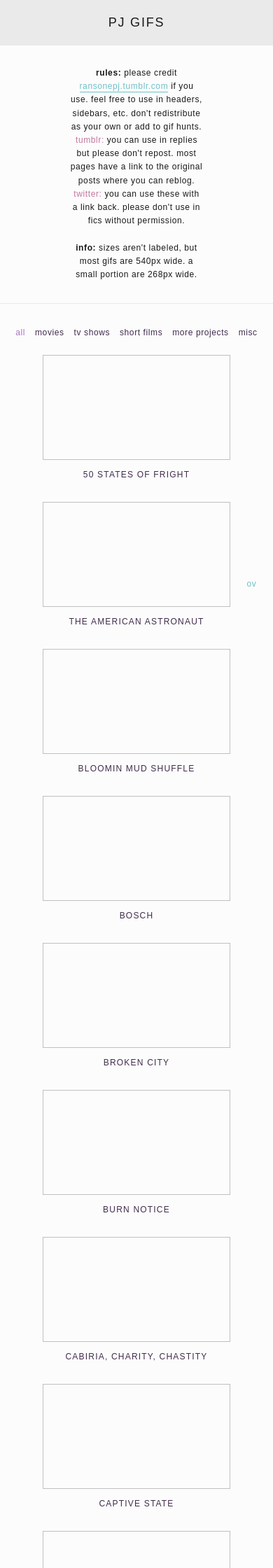
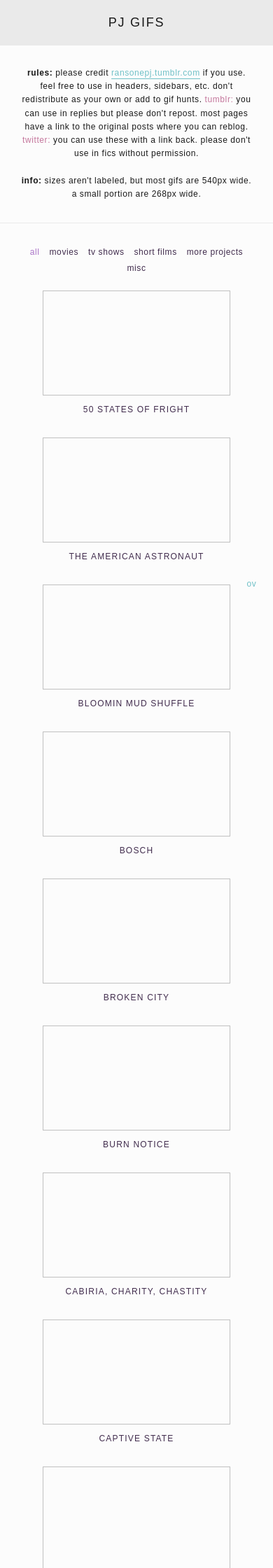
Before and after one commit to pjcontent/pjcontent.github.io, a Jekyll site: the page index.html, which Jekyll copies as it is, in a window 390 px wide. Shown: the top 2240 px of the page at 70% size. Built offline with Jekyll 4.4.1, drawn with Linux system fonts in a browser that asks for light colours; nearby versions of some CDN libraries; a script that is not in the unit is left out.

Commit message:
Fix for mobile

```diff
--- a/_layouts/default.html
+++ b/_layouts/default.html
@@ -8,6 +8,7 @@
   ---- /// ------------------------------------>
 
   <title> PJ Gifs </title> <!-- DON'T FORGET TO ADD TITLE FOR THE TAB HERE -->
+  <meta name="viewport" content="width=device-width, initial-scale=1">
   <script type="text/javascript" src="https://cdn.jsdelivr.net/npm/lozad/dist/lozad.min.js"></script>
 
   <link rel="stylesheet" href="/assets/css/styles.css">
--- a/assets/css/indexstyles.css
+++ b/assets/css/indexstyles.css
@@ -41,7 +41,7 @@
 	color: #191919;
 }
 
-fc,
+.title,
 .filter a {
 	color: #412c4d;
 	margin: 5px;
@@ -90,7 +90,7 @@
   filter: brightness(1.3) grayscale(0.1);
 }
 
-c {
+.c {
 	color: #c4769c;
 }
 
@@ -104,7 +104,7 @@
 	padding-bottom: 1px;
 }
 
-mtitle {
+.mtitle {
 	display: inline-block;
 	margin: 0 auto;
 	padding: 25px 0;
@@ -117,7 +117,7 @@
 	line-height: 15px;
 }
 
-msutitle {
+.msutitle {
 	display: inline-block;
 	width: 100%;
 	padding: 30px 0px 31px 0px;
@@ -132,12 +132,18 @@
 	margin-right: 100px;
 }
 
+@media screen and (max-width: 600px) {
+  .mst {
+	margin-left: 30px;
+	margin-right: 30px;
+  }
+}
+
 fltr {
 	display: block;
 	margin-bottom: 6px;
 	text-transform: uppercase;
 	letter-spacing: 1px;
-	font-weight: 700;
 }
 
 li {
@@ -160,7 +166,7 @@
 	margin: 0 10px 40px 10px;
 }
 
-fc {
+.title {
 	display: inline-block;
 	width: 268px;
 	margin: 2px 0 1px 0;
--- a/index.html
+++ b/index.html
@@ -10,8 +10,8 @@
   # isotope combination filtering by magnusthemes
   -------------------------------------------->
 
-  <title>PJ Gifs</title> <!-- change the {Title} if you want another tab title -->
-
+  <title>PJ Gifs</title>
+  <meta name="viewport" content="width=device-width, initial-scale=1">
   <link rel="shortcut icon" href="faveicon.ico">
   <script src="https://ajax.googleapis.com/ajax/libs/jquery/1.8.3/jquery.min.js"></script>
   <script src="https://unpkg.com/isotope-layout@3/dist/isotope.pkgd.min.js"></script>
@@ -56,24 +56,24 @@
   <link rel="shortcut icon" href="/assets/images/favicon.ico"/>
 </head>
 <body>
-<mtitle>
+<div class="mtitle">
   PJ Gifs
-</mtitle>
+</div>
 
-<msutitle>
+<div class="msutitle">
   <div class="mst">
     <b>rules:</b> please credit <u><a href="https://ransonepj.tumblr.com">ransonepj.tumblr.com</a></u> if you use.
     feel free to use in headers, sidebars, etc. don't redistribute as your own or add to gif hunts.
-    <c>tumblr:</c>
+    <span class="c">tumblr:</span>
     you can use in replies but please don't repost. most pages have a link to the original posts where you can reblog.
-    <c>twitter:</c>
+    <span class="c">twitter:</span>
     you can use these with a link back. please don't use in fics without permission.
     <br/><br/>
     <b>info:</b> sizes aren't labeled, but most gifs are 540px wide. a small portion are 268px wide.
   </div>
-</msutitle>
+</div>
 
-<div class="filter option-set exclusive" data-filter-group="group1" style="padding-bottom: 20px;">
+<div class="filter option-set exclusive" data-filter-group="group1" style="padding: 0 20px 20px 20px;">
   <a href="#" data-filter-value="" class="selected">all</a>
   <a href="#" data-filter-value=".movies">movies</a>
   <a href="#" data-filter-value=".tv">tv shows</a>
@@ -83,13 +83,15 @@
 </div>
 
 <div id="tiles" style="margin: 0px auto; position: relative;">
-  <div class="item tv short">
+  <div class="item tv">
     <a href="/50states.html">
       <img class="Sirv"
            data-src="https://aneusome.sirv.com/previews/50-states-4.gif?scale.option=fill&scale.width=268&quality=80">
-      <fc>
-        50 States of Fright
-      </fc>
+      <div class="title">
+        <div>
+          50 States of Fright
+        </div>
+      </div>
     </a>
   </div>
 
@@ -97,9 +99,9 @@
     <a href="/astronaut.html">
       <img class="Sirv"
            data-src="https://aneusome.sirv.com/previews/01-2.gif?scale.option=fill&scale.width=268&quality=80">
-      <fc>
+      <div class="title">
         The American Astronaut
-      </fc>
+      </div>
     </a>
   </div>
 
@@ -107,9 +109,9 @@
     <a href="/bloomin.html">
       <img class="Sirv"
            data-src="https://aneusome.sirv.com/previews/13-12.gif?scale.option=fill&scale.width=268&quality=80">
-      <fc>
+      <div class="title">
         Bloomin Mud Shuffle
-      </fc>
+      </div>
     </a>
   </div>
 
@@ -117,9 +119,9 @@
     <a href="/bosch.html">
       <img class="Sirv"
            data-src="https://aneusome.sirv.com/previews/bosch7.gif?scale.option=fill&scale.width=268&quality=80">
-      <fc>
+      <div class="title">
         Bosch
-      </fc>
+      </div>
     </a>
   </div>
 
@@ -127,9 +129,9 @@
     <a href="/brokencity.html">
       <img class="Sirv"
            data-src="https://aneusome.sirv.com/previews/03-2.gif?scale.option=fill&scale.width=268&quality=80">
-      <fc>
+      <div class="title">
         Broken City
-      </fc>
+      </div>
     </a>
   </div>
 
@@ -137,9 +139,9 @@
     <a href="/burnnotice.html">
       <img class="Sirv"
            data-src="https://aneusome.sirv.com/previews/02-12.gif?scale.option=fill&scale.width=268&quality=80">
-      <fc>
+      <div class="title">
         Burn Notice
-      </fc>
+      </div>
     </a>
   </div>
 
@@ -147,9 +149,9 @@
     <a href="/cabiria.html">
       <img class="Sirv"
            data-src="https://aneusome.sirv.com/previews/a1.gif?scale.option=fill&scale.width=268&quality=80">
-      <fc>
+      <div class="title">
         Cabiria, Charity, Chastity
-      </fc>
+      </div>
     </a>
   </div>
 
@@ -157,9 +159,9 @@
     <a href="/captivestate.html">
       <img class="Sirv"
            data-src="https://aneusome.sirv.com/previews/c10.gif?scale.option=fill&scale.width=268&quality=80">
-      <fc>
+      <div class="title">
         Captive State
-      </fc>
+      </div>
     </a>
   </div>
 
@@ -167,9 +169,9 @@
     <a href="/theclapper.html">
       <img class="Sirv"
            data-src="https://aneusome.sirv.com/previews/cl2.gif?scale.option=fill&scale.width=268&quality=80">
-      <fc>
+      <div class="title">
         The Clapper
-      </fc>
+      </div>
     </a>
   </div>
 
@@ -177,9 +179,9 @@
     <a href="/csi.html">
       <img class="Sirv"
            data-src="https://aneusome.sirv.com/previews/csi8.gif?scale.option=fill&scale.width=268&quality=80">
-      <fc>
+      <div class="title">
         CSI
-      </fc>
+      </div>
     </a>
   </div>
 
@@ -187,9 +189,9 @@
     <a href="/cymbeline.html">
       <img class="Sirv"
            data-src="https://aneusome.sirv.com/previews/ph10.gif?scale.option=fill&scale.width=268&quality=80">
-      <fc>
+      <div class="title">
         Cymbeline
-      </fc>
+      </div>
     </a>
   </div>
 
@@ -197,9 +199,9 @@
     <a href="/deadwax.html">
       <img class="Sirv"
            data-src="https://aneusome.sirv.com/previews/scotty2.gif?scale.option=fill&scale.width=268&quality=80">
-      <fc>
+      <div class="title">
         Deadwax
-      </fc>
+      </div>
     </a>
   </div>
 
@@ -207,9 +209,9 @@
     <a href="/adirtyshame.html">
       <img class="Sirv"
            data-src="https://aneusome.sirv.com/previews/dd6.gif?scale.option=fill&scale.width=268&quality=80">
-      <fc>
+      <div class="title">
         A Dirty Shame
-      </fc>
+      </div>
     </a>
   </div>
 
@@ -217,9 +219,9 @@
     <a href="/doulo.html">
       <img class="Sirv"
            data-src="https://aneusome.sirv.com/previews/dou8.gif?scale.option=fill&scale.width=268&quality=80">
-      <fc>
+      <div class="title">
         Doulo
-      </fc>
+      </div>
     </a>
   </div>
 
@@ -227,9 +229,9 @@
     <a href="/downtown.html">
       <img class="Sirv"
            data-src="https://aneusome.sirv.com/previews/bi7.gif?scale.option=fill&scale.width=268&quality=80">
-      <fc>
+      <div class="title">
         Downtown: A Street Tale
-      </fc>
+      </div>
     </a>
   </div>
 
@@ -237,9 +239,9 @@
     <a href="/electricslide.html">
       <img class="Sirv"
            data-src="https://aneusome.sirv.com/previews/jan4.gif?scale.option=fill&scale.width=268&quality=80">
-      <fc>
+      <div class="title">
         Electric Slide
-      </fc>
+      </div>
     </a>
   </div>
 
@@ -247,9 +249,9 @@
     <a href="/empirestate.html">
       <img class="Sirv"
            data-src="https://aneusome.sirv.com/previews/empire.gif?scale.option=fill&scale.width=268&quality=80">
-      <fc>
+      <div class="title">
         Empire State
-      </fc>
+      </div>
     </a>
   </div>
 
@@ -257,9 +259,9 @@
     <a href="/falsetrue.html">
       <img class="Sirv"
            data-src="https://aneusome.sirv.com/previews/t11.gif?scale.option=fill&scale.width=268&quality=80">
-      <fc>
+      <div class="title">
         False True Love
-      </fc>
+      </div>
     </a>
   </div>
 
@@ -267,9 +269,9 @@
     <a href="/familyblood.html">
       <img class="Sirv"
            data-src="https://aneusome.sirv.com/previews/christopher-3.gif?scale.option=fill&scale.width=268&quality=80">
-      <fc>
+      <div class="title">
         Family Blood
-      </fc>
+      </div>
     </a>
   </div>
 
@@ -277,9 +279,9 @@
     <a href="/thefirst.html">
       <img class="Sirv"
            data-src="https://aneusome.sirv.com/previews/f13.gif?scale.option=fill&scale.width=268&quality=80">
-      <fc>
+      <div class="title">
         The First
-      </fc>
+      </div>
     </a>
   </div>
 
@@ -287,9 +289,9 @@
     <a href="/fishinthesea.html">
       <img class="Sirv"
            data-src="https://aneusome.sirv.com/previews/jack7.gif?scale.option=fill&scale.width=268&quality=80">
-      <fc>
+      <div class="title">
         Fish in the Sea
-      </fc>
+      </div>
     </a>
   </div>
 
@@ -297,9 +299,9 @@
     <a href="/fruitsdemer.html">
       <img class="Sirv"
            data-src="https://aneusome.sirv.com/previews/fruits.gif?scale.option=fill&scale.width=268&quality=80">
-      <fc>
+      <div class="title">
         Fruits de Mer
-      </fc>
+      </div>
     </a>
   </div>
 
@@ -307,9 +309,9 @@
     <a href="/gemini.html">
       <img class="Sirv"
            data-src="https://aneusome.sirv.com/previews/03-7.gif?scale.option=fill&scale.width=268&quality=80">
-      <fc>
+      <div class="title">
         Gemini
-      </fc>
+      </div>
     </a>
   </div>
 
@@ -317,9 +319,9 @@
     <a href="/genkill.html">
       <img class="Sirv"
            data-src="https://aneusome.sirv.com/previews/ray1-3.gif?scale.option=fill&scale.width=268&quality=80">
-      <fc>
+      <div class="title">
         Generation Kill
-      </fc>
+      </div>
     </a>
   </div>
 
@@ -327,9 +329,9 @@
     <a href="/goodhumor.html">
       <img class="Sirv"
            data-src="https://aneusome.sirv.com/previews/good.gif?scale.option=fill&scale.width=268&quality=80">
-      <fc>
+      <div class="title">
         The Good Humor Man
-      </fc>
+      </div>
     </a>
   </div>
 
@@ -337,9 +339,9 @@
     <a href="/hawaii50.html">
       <img class="Sirv"
            data-src="https://aneusome.sirv.com/previews/h7.gif?scale.option=fill&scale.width=268&quality=80">
-      <fc>
+      <div class="title">
         Hawaii Five-0
-      </fc>
+      </div>
     </a>
   </div>
 
@@ -347,9 +349,9 @@
     <a href="/htmiia.html">
       <img class="Sirv"
            data-src="https://aneusome.sirv.com/previews/14-6.gif?scale.option=fill&scale.width=268&quality=80">
-      <fc>
+      <div class="title">
         How to Make It in America
-      </fc>
+      </div>
     </a>
   </div>
 
@@ -357,9 +359,9 @@
     <a href="/iavov.html">
       <img class="Sirv"
            data-src="https://aneusome.sirv.com/previews/z_(1).gif?scale.option=fill&scale.width=268&quality=80">
-      <fc>
+      <div class="title">
         In a Valley of Violence
-      </fc>
+      </div>
     </a>
   </div>
 
@@ -367,9 +369,9 @@
     <a href="/insideman.html">
       <img class="Sirv"
            data-src="https://aneusome.sirv.com/previews/in11.gif?scale.option=fill&scale.width=268&quality=80">
-      <fc>
+      <div class="title">
         Inside Man
-      </fc>
+      </div>
     </a>
   </div>
 
@@ -377,9 +379,9 @@
     <a href="/fourstories.html">
       <img class="Sirv"
            data-src="https://aneusome.sirv.com/previews/j10.gif?scale.option=fill&scale.width=268&quality=80">
-      <fc>
+      <div class="title">
         Introducing Four Stories
-      </fc>
+      </div>
     </a>
   </div>
 
@@ -387,9 +389,9 @@
     <a href="/it.html">
       <img class="Sirv"
            data-src="https://aneusome.sirv.com/previews/eds4.gif?scale.option=fill&scale.width=268&quality=80">
-      <fc>
+      <div class="title">
         IT Chapter 2
-      </fc>
+      </div>
     </a>
   </div>
 
@@ -397,9 +399,9 @@
     <a href="/ithappened.html">
       <img class="Sirv"
            data-src="https://aneusome.sirv.com/previews/02-5.gif?scale.option=fill&scale.width=268&quality=80">
-      <fc>
+      <div class="title">
         It Happened in LA
-      </fc>
+      </div>
     </a>
   </div>
 
@@ -407,9 +409,9 @@
     <a href="/jericho.html">
       <img class="Sirv"
            data-src="https://aneusome.sirv.com/previews/008.gif?scale.option=fill&scale.width=268&quality=80">
-      <fc>
+      <div class="title">
         Jericho
-      </fc>
+      </div>
     </a>
   </div>
 
@@ -417,9 +419,9 @@
     <a href="/lawandorder11.html">
       <img class="Sirv"
            data-src="https://aneusome.sirv.com/previews/law.gif?scale.option=fill&scale.width=268&quality=80">
-      <fc>
+      <div class="title">
         Law &amp; Order - S11
-      </fc>
+      </div>
     </a>
   </div>
 
@@ -427,9 +429,9 @@
     <a href="/lawandorder17.html">
       <img class="Sirv"
            data-src="https://aneusome.sirv.com/previews/lo1.gif?scale.option=fill&scale.width=268&quality=80">
-      <fc>
+      <div class="title">
         Law &amp; Order - S17
-      </fc>
+      </div>
     </a>
   </div>
 
@@ -437,9 +439,9 @@
     <a href="/thelie.html">
       <img class="Sirv"
            data-src="https://aneusome.sirv.com/previews/02-7.gif?scale.option=fill&scale.width=268&quality=80">
-      <fc>
+      <div class="title">
         The Lie
-      </fc>
+      </div>
     </a>
   </div>
 
@@ -447,9 +449,9 @@
     <a href="/lws.html">
       <img class="Sirv"
            data-src="https://aneusome.sirv.com/previews/07-6.gif?scale.option=fill&scale.width=268&quality=80">
-      <fc>
+      <div class="title">
         Low Winter Sun
-      </fc>
+      </div>
     </a>
   </div>
 
@@ -457,9 +459,9 @@
     <a href="/lutn.html">
       <img class="Sirv"
            data-src="https://aneusome.sirv.com/previews/lutn19-alt.gif?scale.option=fill&scale.width=268&quality=80">
-      <fc>
+      <div class="title">
         Light Up the Night
-      </fc>
+      </div>
     </a>
   </div>
 
@@ -467,9 +469,9 @@
     <a href="/kristy.html">
       <img class="Sirv"
            data-src="https://aneusome.sirv.com/previews/01-3.gif?scale.option=fill&scale.width=268&quality=80">
-      <fc>
+      <div class="title">
         Kristy
-      </fc>
+      </div>
     </a>
   </div>
 
@@ -477,9 +479,9 @@
     <a href="/manwho.html">
       <img class="Sirv"
            data-src="https://aneusome.sirv.com/previews/man7.gif?scale.option=fill&scale.width=268&quality=80">
-      <fc>
+      <div class="title">
         The Man Who Came Out Only at Night
-      </fc>
+      </div>
     </a>
   </div>
 
@@ -487,9 +489,9 @@
     <a href="/mosaic.html">
       <img class="Sirv"
            data-src="https://aneusome.sirv.com/previews/m13.gif?scale.option=fill&scale.width=268&quality=80">
-      <fc>
+      <div class="title">
         Mosaic
-      </fc>
+      </div>
     </a>
   </div>
 
@@ -497,9 +499,9 @@
     <a href="/mrright.html">
       <img class="Sirv"
            data-src="https://aneusome.sirv.com/previews/von9.gif?scale.option=fill&scale.width=268&quality=80">
-      <fc>
+      <div class="title">
         Mr. Right
-      </fc>
+      </div>
     </a>
   </div>
 
@@ -507,9 +509,9 @@
     <a href="/mosaic.html">
       <img class="Sirv"
            data-src="https://aneusome.sirv.com/previews/next-three.gif?scale.option=fill&scale.width=268&quality=80">
-      <fc>
+      <div class="title">
         The Next Three Days
-      </fc>
+      </div>
     </a>
   </div>
 
@@ -517,9 +519,9 @@
     <a href="/oldboy.html">
       <img class="Sirv"
            data-src="https://aneusome.sirv.com/previews/fb187e0916d5d1ca585c80a761504936abfe5687.gif?scale.option=fill&scale.width=268&quality=80">
-      <fc>
+      <div class="title">
         Oldboy
-      </fc>
+      </div>
     </a>
   </div>
 
@@ -527,9 +529,9 @@
     <a href="/perfectage.html">
       <img class="Sirv"
            data-src="https://aneusome.sirv.com/previews/0b70ffb31b1960325251d905f411b2d008f2bfc7.gif?scale.option=fill&scale.width=268&quality=80">
-      <fc>
+      <div class="title">
         The Perfect Age of Rock 'n' Roll
-      </fc>
+      </div>
     </a>
   </div>
 
@@ -537,9 +539,9 @@
     <a href="/prius.html">
       <img class="Sirv"
            data-src="https://aneusome.sirv.com/previews/11-6.gif?scale.option=fill&scale.width=268&quality=80">
-      <fc>
+      <div class="title">
         Prius - The Longest Chase
-      </fc>
+      </div>
     </a>
   </div>
 
@@ -547,9 +549,9 @@
     <a href="/promnight.html">
       <img class="Sirv"
            data-src="https://aneusome.sirv.com/previews/n7.gif?scale.option=fill&scale.width=268&quality=80">
-      <fc>
+      <div class="title">
         Prom Night
-      </fc>
+      </div>
     </a>
   </div>
 
@@ -557,9 +559,9 @@
     <a href="/rhs.html">
       <img class="Sirv"
            data-src="https://aneusome.sirv.com/previews/03-1.gif?scale.option=fill&scale.width=268&quality=80">
-      <fc>
+      <div class="title">
         Red Hook Summer
-      </fc>
+      </div>
     </a>
   </div>
 
@@ -567,9 +569,9 @@
     <a href="/sealteam.html">
       <img class="Sirv"
            data-src="https://aneusome.sirv.com/previews/r1.gif?scale.option=fill&scale.width=268&quality=80">
-      <fc>
+      <div class="title">
         Seal Team
-      </fc>
+      </div>
     </a>
   </div>
 
@@ -577,9 +579,9 @@
     <a href="/sinister.html">
       <img class="Sirv"
            data-src="https://aneusome.sirv.com/previews/08-15.gif?scale.option=fill&scale.width=268&quality=80">
-      <fc>
+      <div class="title">
         Sinister
-      </fc>
+      </div>
     </a>
   </div>
 
@@ -587,9 +589,9 @@
     <a href="/sinister2.html">
       <img class="Sirv"
            data-src="https://aneusome.sirv.com/previews/deputy1_(5).gif?scale.option=fill&scale.width=268&quality=80">
-      <fc>
+      <div class="title">
         Sinister 2
-      </fc>
+      </div>
     </a>
   </div>
 
@@ -597,9 +599,9 @@
     <a href="/sinister2.html">
       <img class="Sirv"
            data-src="https://aneusome.sirv.com/previews/sme1.gif?scale.option=fill&scale.width=268&quality=80">
-      <fc>
+      <div class="title">
         Small Engine Repair
-      </fc>
+      </div>
     </a>
   </div>
 
@@ -607,9 +609,9 @@
     <a href="/sonofnoone.html">
       <img class="Sirv"
            data-src="https://aneusome.sirv.com/previews/03-2(1).gif?scale.option=fill&scale.width=268&quality=80">
-      <fc>
+      <div class="title">
         The Son of No One
-      </fc>
+      </div>
     </a>
   </div>
 
@@ -617,9 +619,9 @@
     <a href="/starlet.html">
       <img class="Sirv"
            data-src="https://aneusome.sirv.com/previews/05-3.gif?scale.option=fill&scale.width=268&quality=80">
-      <fc>
+      <div class="title">
         Starlet
-      </fc>
+      </div>
     </a>
   </div>
 
@@ -627,9 +629,9 @@
     <a href="/tangerine.html">
       <img class="Sirv"
            data-src="https://aneusome.sirv.com/previews/ch2.gif?scale.option=fill&scale.width=268&quality=80">
-      <fc>
+      <div class="title">
         Tangerine
-      </fc>
+      </div>
     </a>
   </div>
 
@@ -637,9 +639,9 @@
     <a href="/thisamericanlife.html">
       <img class="Sirv"
            data-src="https://aneusome.sirv.com/previews/tal-7.gif?scale.option=fill&scale.width=268&quality=80">
-      <fc>
+      <div class="title">
         This American Life
-      </fc>
+      </div>
     </a>
   </div>
 
@@ -647,9 +649,9 @@
     <a href="/timber.html">
       <img class="Sirv"
            data-src="https://aneusome.sirv.com/previews/timber.gif?scale.option=fill&scale.width=268&quality=80">
-      <fc>
+      <div class="title">
         The Timber
-      </fc>
+      </div>
     </a>
   </div>
 
@@ -657,9 +659,9 @@
     <a href="/toughlove.html">
       <img class="Sirv"
            data-src="https://aneusome.sirv.com/previews/04-5.gif?scale.option=fill&scale.width=268&quality=80">
-      <fc>
+      <div class="title">
         Tough Love
-      </fc>
+      </div>
     </a>
   </div>
 
@@ -667,9 +669,9 @@
     <a href="/truthordare.html">
       <img class="Sirv"
            data-src="https://aneusome.sirv.com/previews/06-1.gif?scale.option=fill&scale.width=268&quality=80">
-      <fc>
+      <div class="title">
         Truth or Dare
-      </fc>
+      </div>
     </a>
   </div>
 
@@ -677,9 +679,9 @@
     <a href="/whatwefound.html">
       <img class="Sirv"
            data-src="https://aneusome.sirv.com/previews/wh-10.gif?scale.option=fill&scale.width=268&quality=80">
-      <fc>
+      <div class="title">
         What We Found
-      </fc>
+      </div>
     </a>
   </div>
 
@@ -687,9 +689,9 @@
     <a href="/writewhen.html">
       <img class="Sirv"
            data-src="https://aneusome.sirv.com/previews/01-7.gif?scale.option=fill&scale.width=268&quality=80">
-      <fc>
+      <div class="title">
         Write When You Get Work
-      </fc>
+      </div>
     </a>
   </div>
 
@@ -697,9 +699,9 @@
     <a href="/miscprojects.html">
       <img class="Sirv"
            data-src="https://aneusome.sirv.com/previews/lovemonkey.gif?scale.option=fill&scale.width=268&quality=80">
-      <fc>
+      <div class="title">
         Misc Projects (LQ)
-      </fc>
+      </div>
     </a>
   </div>
 
@@ -707,9 +709,9 @@
     <a href="/press.html">
       <img class="Sirv"
            data-src="https://aneusome.sirv.com/previews/04-1.gif?scale.option=fill&scale.width=268&quality=80">
-      <fc>
+      <div class="title">
         Press and Appearances
-      </fc>
+      </div>
     </a>
   </div>
 
@@ -717,9 +719,9 @@
     <a href="/surf.html">
       <img class="Sirv"
            data-src="https://aneusome.sirv.com/previews/03-1(1).gif?scale.option=fill&scale.width=268&quality=80">
-      <fc>
+      <div class="title">
         Surf Simply Stories
-      </fc>
+      </div>
     </a>
   </div>
 
@@ -727,9 +729,9 @@
     <a href="/misc.html">
       <img class="Sirv"
            data-src="https://aneusome.sirv.com/previews/05 (1).gif?scale.option=fill&scale.width=268&quality=80">
-      <fc>
+      <div class="title">
         Miscellaneous
-      </fc>
+      </div>
     </a>
   </div>
 
```
Also changed, not shown: other parts of index.html (+1 -1 lines).
